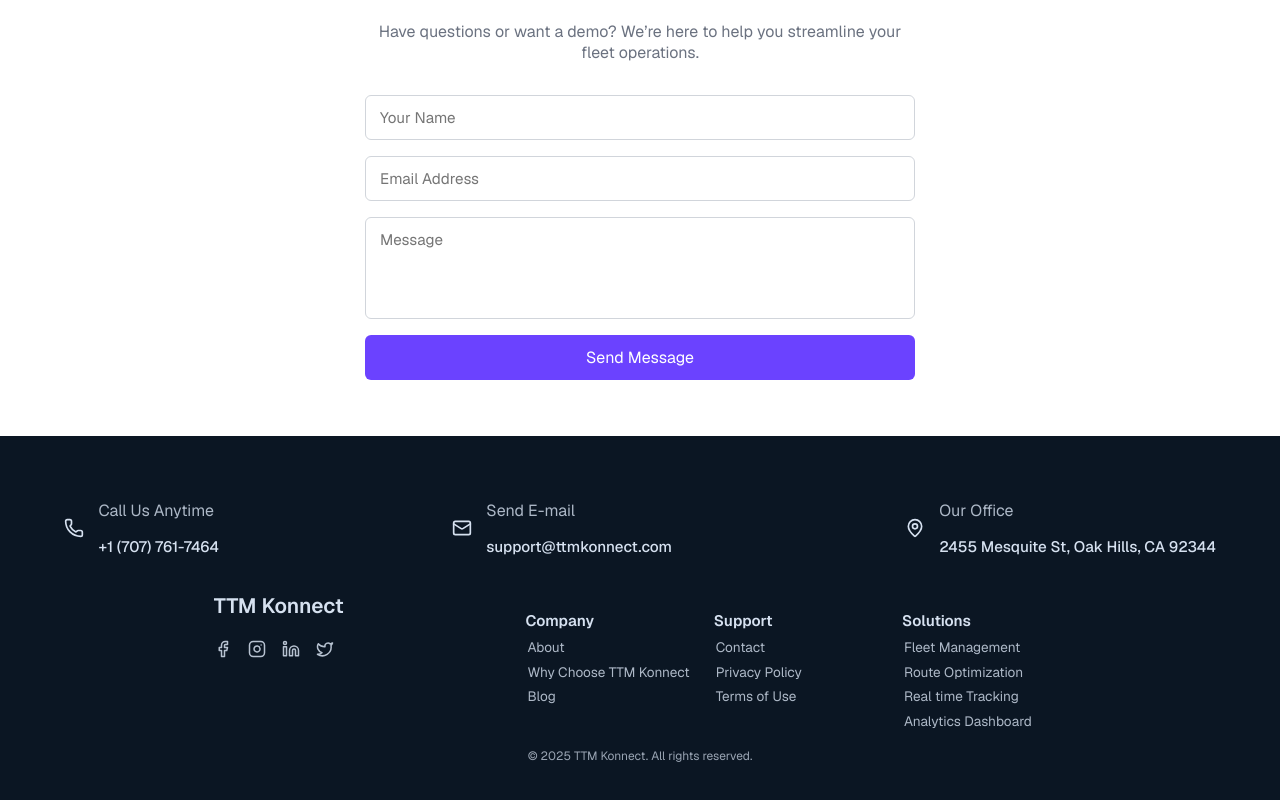
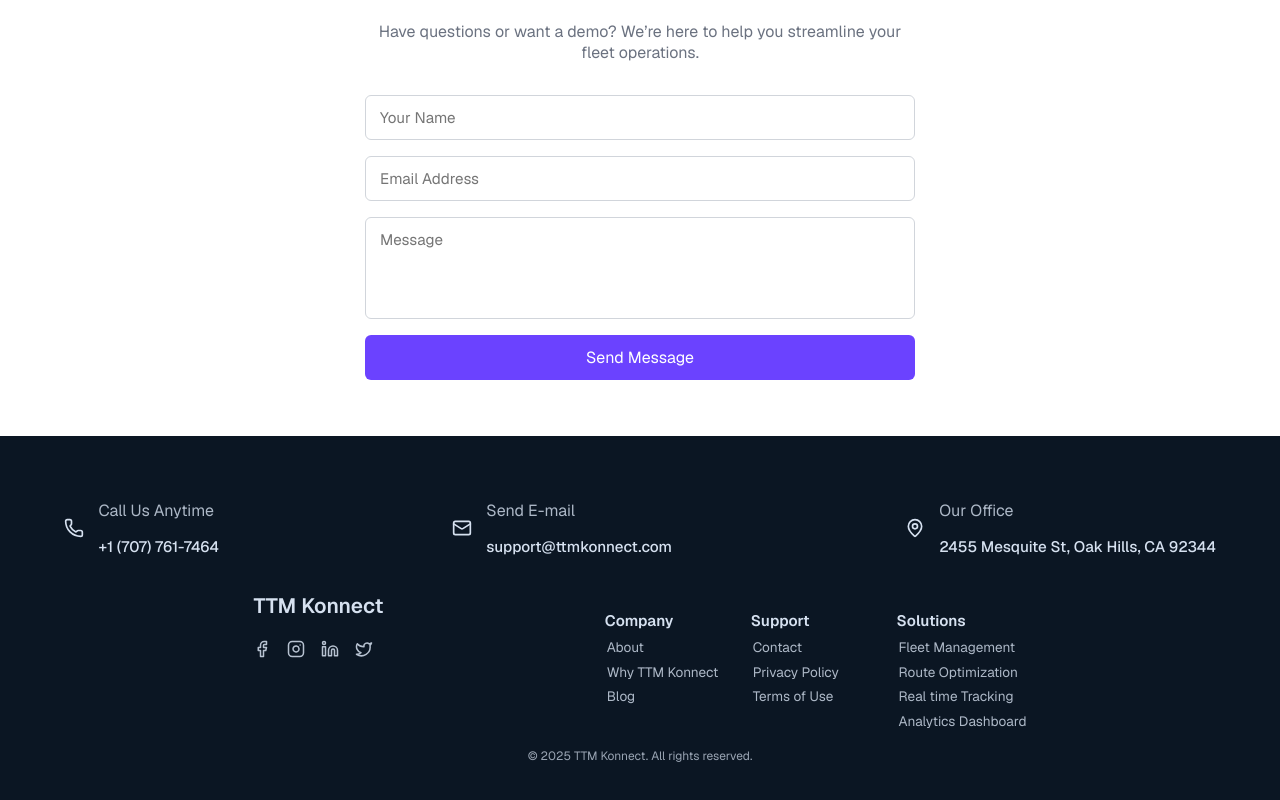
Before and after one commit to MananBagadi100/ttm-frontend-assignment, a React (Vite) app: page / in a window 1280 px wide. Shown: the part 1999-2799 px from the top of the page. Built offline with nearby package versions, Linux system fonts and the light colour scheme.

Commit message:
Made minor UI changes for footer contact options

```diff
--- a/src/Styles/FooterStyles.css
+++ b/src/Styles/FooterStyles.css
@@ -20,7 +20,7 @@
 .footer-contact {
   display: flex;
   flex-direction: column;
-  gap: 1.2rem;
+  gap: 1rem;
 }
 
 .footer-contact-item {
@@ -118,12 +118,13 @@
   }
   .footer-contents-area {
     max-width: 1400px;
-    min-width: 1000px;
+    min-width: 900px;
   }
   .footer-contact {
     flex-direction: row;
     justify-content: space-between;
     box-sizing: border-box;
+    /* gap: 0px; */
   }
 
   .footer-main {
@@ -134,6 +135,9 @@
 
   .footer-links {
     grid-template-columns: repeat(3, 1fr);
-
+    gap: 16px;
+  }
+  .footer-section-link:hover {
+    color: aliceblue;
   }
 }
--- a/src/components/Footer.jsx
+++ b/src/components/Footer.jsx
@@ -52,7 +52,7 @@ export default function Footer() {
                 <div>
                     <h4 className="footer-section-heading">Company</h4>
                     <a className='footer-section-link'>About</a>
-                    <a className='footer-section-link'>Why Choose TTM Konnect</a>
+                    <a className='footer-section-link'>Why TTM Konnect</a>
                     <a className='footer-section-link'>Blog</a>
                 </div>
 
```
